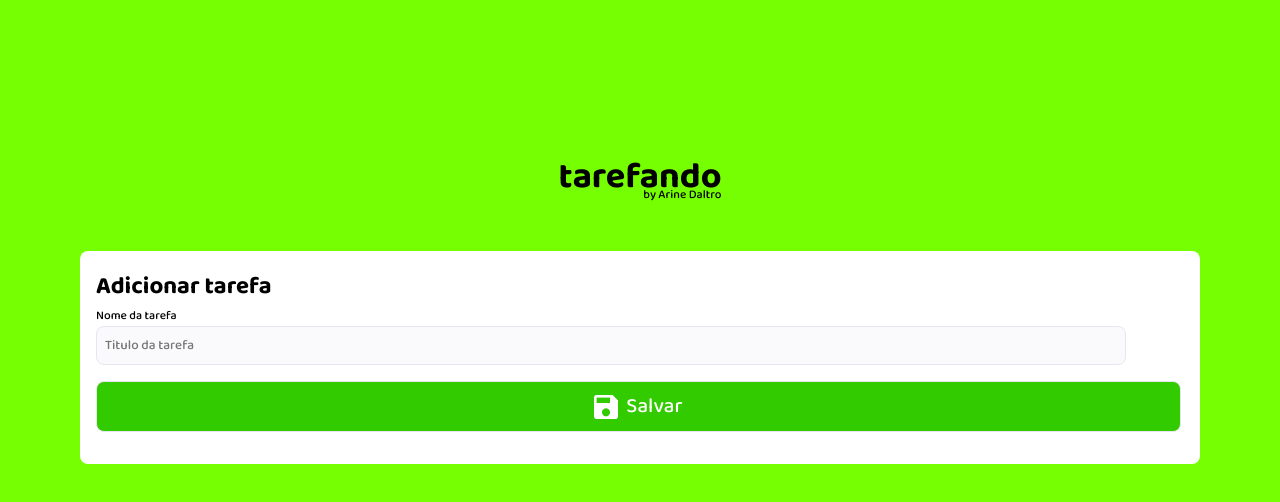
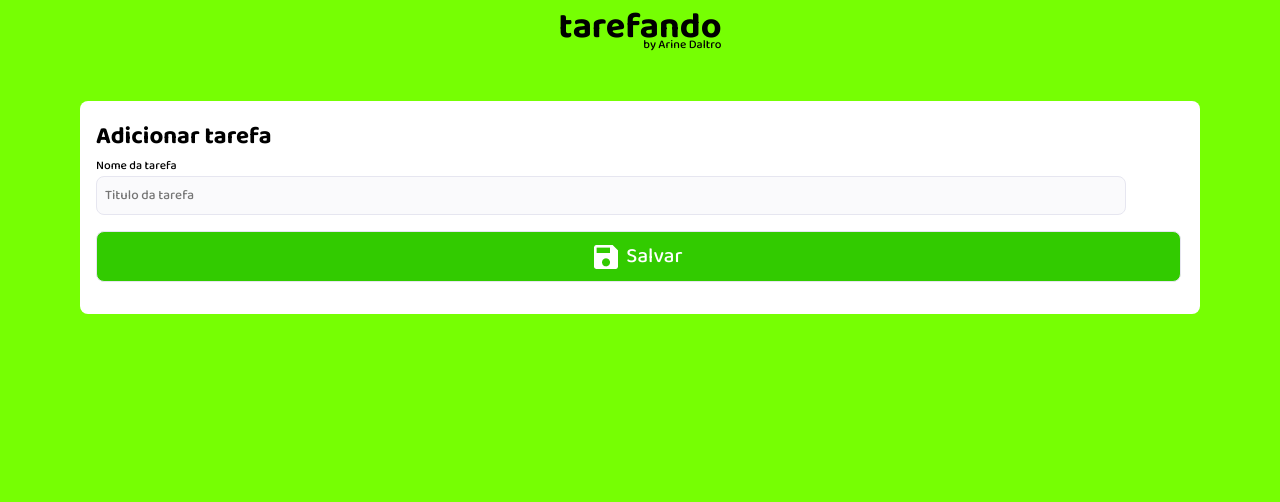
Before and after one commit to arine-daltro/tarefando, a React (Create React App) app: page /cadastro in a window 1280 px wide. Shown: the top 502 px of the page. Built offline with nearby package versions, Linux system fonts and the light colour scheme.

Commit message:
Correção no estilo

```diff
--- a/src/Styles/global.css
+++ b/src/Styles/global.css
@@ -150,7 +150,7 @@
 }
 
 .logo-menor-cadastro {
-    margin-top: -150px;
+    margin-top: -450px;
 }
 
 
```
